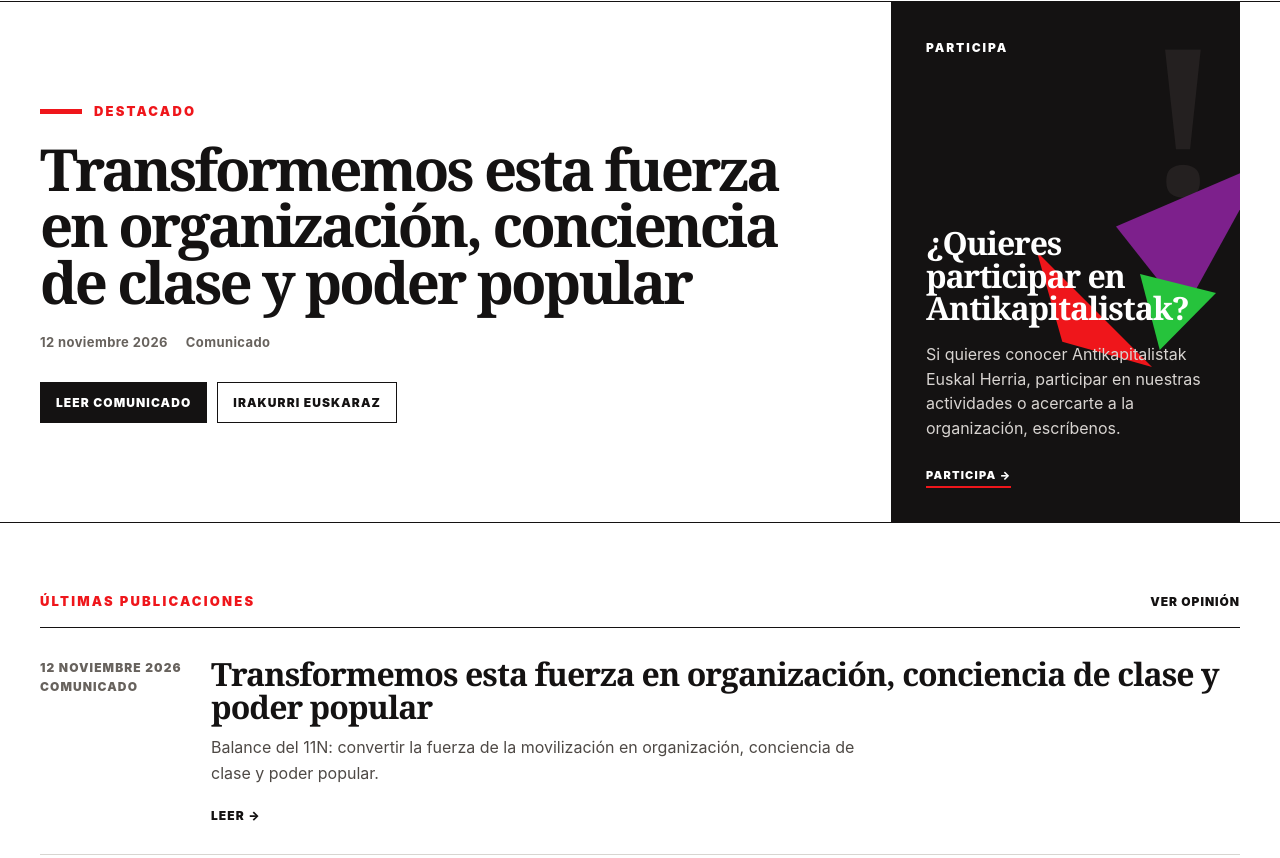
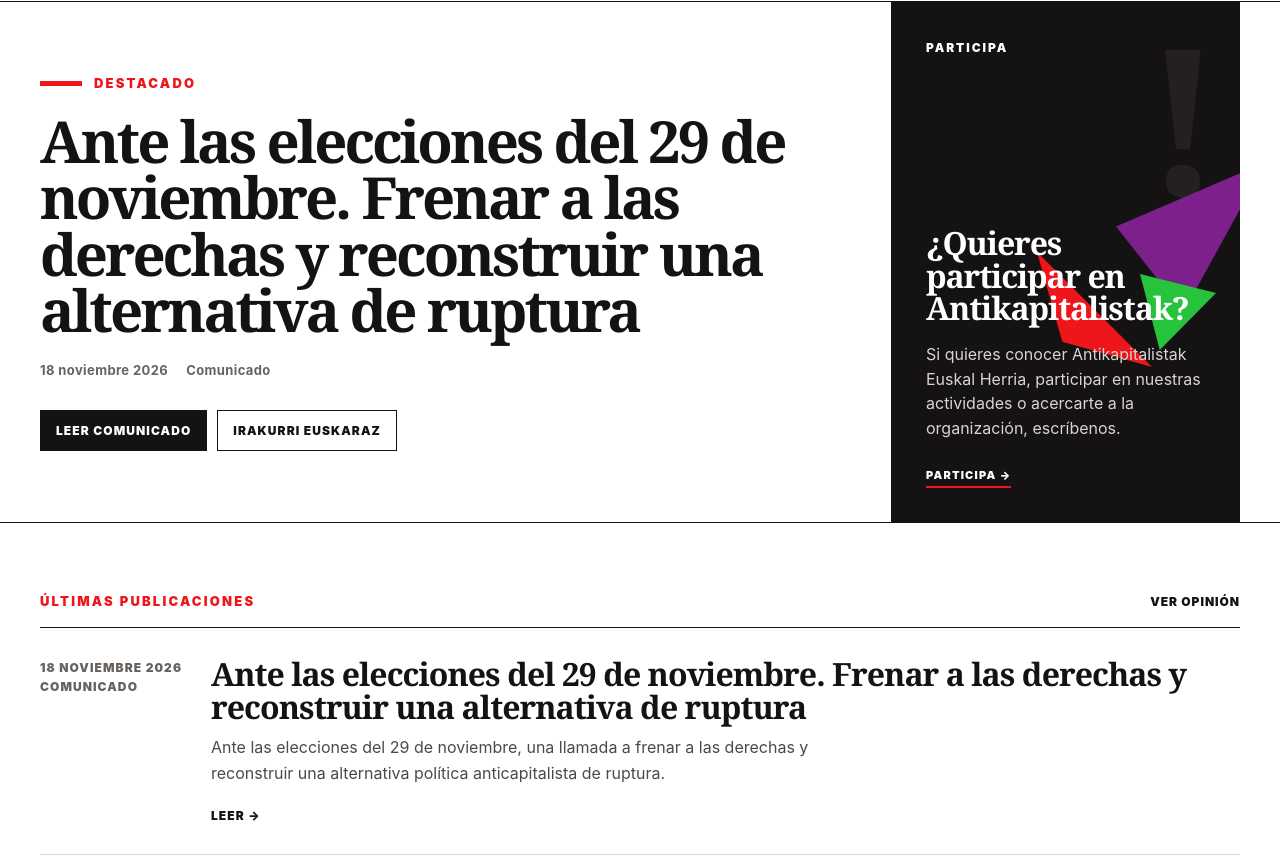
Before and after one commit to Antikapitalistak/antikapitalistak-web, a plain HTML site: page es/index.html in a window 1280 px wide. Shown: the part 160-1018 px from the top of the page. Drawn offline with Linux system fonts and the light colour scheme.

Commit message:
Destaca comunicado elecciones 29N en portada ES

```diff
--- a/es/index.html
+++ b/es/index.html
@@ -17,11 +17,11 @@
   <div class="featured-in">
     <div class="feature-main">
       <div class="eyebrow">Destacado</div>
-      <h1>Transformemos esta fuerza en organización, conciencia de clase y poder popular</h1>
-      <div class="feature-meta"><span>12 noviembre 2026</span><span>Comunicado</span></div>
+      <h1>Ante las elecciones del 29 de noviembre. Frenar a las derechas y reconstruir una alternativa de ruptura</h1>
+      <div class="feature-meta"><span>18 noviembre 2026</span><span>Comunicado</span></div>
       <div class="feature-actions">
-        <a class="btn black" href="comunicados/transformemos-esta-fuerza-en-organizacion-conciencia-de-clase-y-poder-popular/index.html">Leer comunicado</a>
-        <a class="btn" href="../eu/komunikatuak/balia-dezagun-indar-hau-antolatzeko-klase-kontzientzia-zabaltzeko-eta-herri-boterea-eraikitzeko/index.html">Irakurri euskaraz</a>
+        <a class="btn black" href="comunicados/ante-las-elecciones-del-29-de-noviembre-frenar-a-las-derechas-y-reconstruir-una-alternativa-de-ruptura/index.html">Leer comunicado</a>
+        <a class="btn" href="../eu/komunikatuak/azaroaren-29ko-hauteskundeen-aurrean-eskuinei-aurre-egin-eta-hausturaren-aldeko-alternatiba-berreraiki/index.html">Irakurri euskaraz</a>
       </div>
     </div>
     <aside class="feature-side participation-card">
@@ -45,6 +45,15 @@
       </div>
       <a class="stream-link" href="opinion/index.html">Ver opinión</a>
     </div>
+    <article class="latest-item">
+      <div class="latest-meta">18 noviembre 2026<br>Comunicado</div>
+      <div>
+        <h3>Ante las elecciones del 29 de noviembre. Frenar a las derechas y reconstruir una alternativa de ruptura</h3>
+        <p>Ante las elecciones del 29 de noviembre, una llamada a frenar a las derechas y reconstruir una alternativa política anticapitalista de ruptura.</p>
+        <a class="text-link" href="comunicados/ante-las-elecciones-del-29-de-noviembre-frenar-a-las-derechas-y-reconstruir-una-alternativa-de-ruptura/index.html">Leer</a>
+      </div>
+    </article>
+
     <article class="latest-item">
       <div class="latest-meta">12 noviembre 2026<br>Comunicado</div>
       <div>
```
